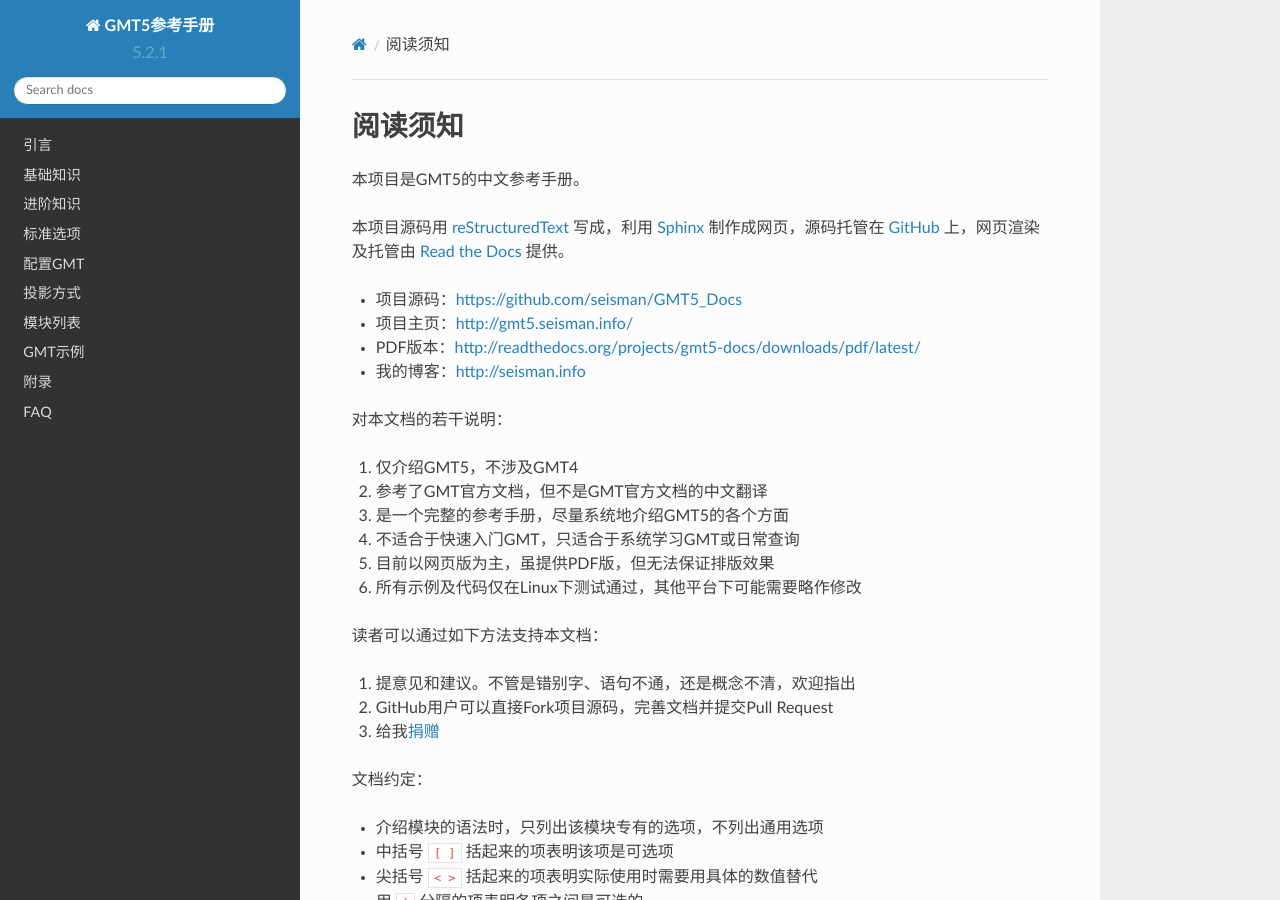
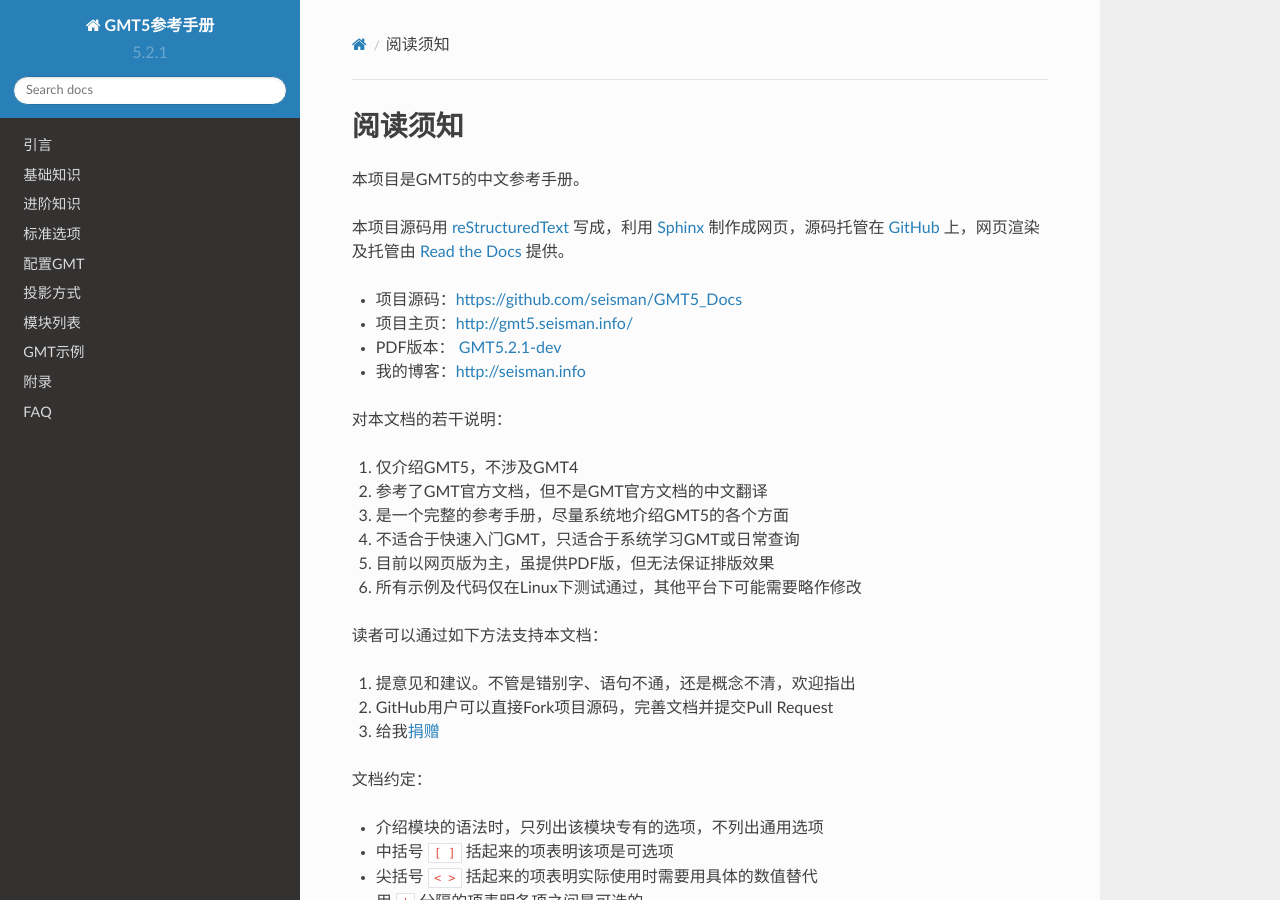
Before and after one commit to seisman/GMT5_Docs, a Sphinx documentation site: the page built from source/index.rst, in a window 1280 px wide and 900 px high. Built offline with Sphinx 7.4.7 and the Read the Docs theme 2.0.0, drawn with Linux system fonts in a browser that asks for light colours; pages that are not in the unit, such as notebooks, are missing from menus.

Commit message:
RTD编译得到的PDF效果不好，采用本地编译上传的方式

```diff
--- a/source/index.rst
+++ b/source/index.rst
@@ -7,7 +7,7 @@
 
 - 项目源码：https://github.com/seisman/GMT5_Docs
 - 项目主页：http://gmt5.seisman.info/
-- PDF版本：http://readthedocs.org/projects/gmt5-docs/downloads/pdf/latest/
+- PDF版本： `GMT5.2.1-dev <http://home.ustc.edu.cn/~dongzhi/GMT5_Docs.pdf>`_
 - 我的博客：http://seisman.info
 
 对本文档的若干说明：
```
